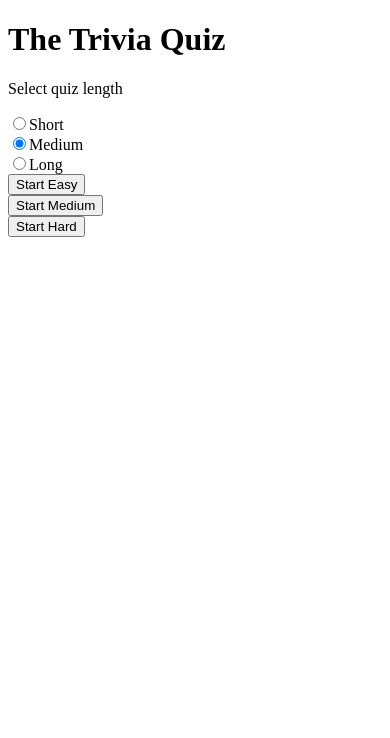
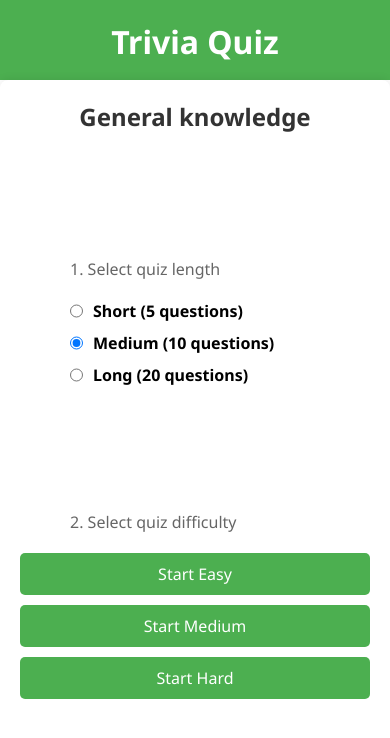
Before and after one commit to t0mc0llins/trivia-vue, a Vue app: page / in a window 390 px wide. Shown: the top 738 px of the page. Built offline with nearby package versions, Linux system fonts and the light colour scheme.

Commit message:
Styling for desktop and mobile

```diff
--- a/index.html
+++ b/index.html
@@ -1,10 +1,10 @@
-<!DOCTYPE html>
+<!doctype html>
 <html lang="en">
   <head>
-    <meta charset="UTF-8">
-    <link rel="icon" href="/favicon.ico">
-    <meta name="viewport" content="width=device-width, initial-scale=1.0">
-    <title>Vite App</title>
+    <meta charset="UTF-8" />
+    <link rel="icon" href="/favicon.ico" />
+    <meta name="viewport" content="width=device-width, initial-scale=1.0" />
+    <title>Trivia Quiz</title>
   </head>
   <body>
     <div id="app"></div>
--- a/src/App.vue
+++ b/src/App.vue
@@ -1,11 +1,81 @@
 <script setup lang="ts">
 import { RouterView } from 'vue-router'
+import router from '@/router'
+
+const handleResetQuiz = () => {
+  localStorage.removeItem('quizQuestions')
+  localStorage.removeItem('quizProgress')
+  localStorage.removeItem('quizScore')
+  router.push('/')
+}
 </script>
 
 <template>
-  <header></header>
-
+  <header>
+    <h1 style="cursor: pointer" @click="handleResetQuiz">Trivia Quiz</h1>
+  </header>
   <RouterView />
 </template>
 
-<style scoped></style>
+<style>
+@import url('https://fonts.googleapis.com/css2?family=Noto+Sans:wght@400;700&family=Inter:wght@400;700&display=swap');
+
+* {
+  margin: 0;
+  padding: 0;
+  box-sizing: border-box;
+  font-family: 'Noto Sans', sans-serif;
+}
+
+main {
+  max-width: 800px;
+  margin: 20px auto;
+  padding: 20px;
+  background-color: #fff;
+  border-radius: 8px;
+  box-shadow: 0 0 10px rgba(0, 0, 0, 0.1);
+  text-align: center;
+  min-height: 400px;
+  display: flex;
+  flex-direction: column;
+  @media screen and (max-width: 600px) {
+    min-height: auto;
+    margin: 0;
+    height: calc(100vh - 80px);
+  }
+}
+
+header {
+  background-color: #4caf50;
+  color: white;
+  padding: 20px;
+  text-align: center;
+  height: 80px;
+}
+
+button {
+  border: none;
+  padding: 10px 20px;
+  font-size: 1em;
+  cursor: pointer;
+  border-radius: 5px;
+  transition: background-color 0.3s ease;
+
+  &.primary {
+    color: white;
+    background-color: #4caf50;
+
+    &:hover {
+      background-color: #388e3c;
+    }
+  }
+
+  &.secondary {
+    border: 1px solid gray;
+    background-color: white;
+    &:hover {
+      background-color: #f1f1f1;
+    }
+  }
+}
+</style>
--- a/src/components/QuizCompleted.vue
+++ b/src/components/QuizCompleted.vue
@@ -10,6 +10,23 @@ const { quizScore, quizLength, handleResetQuiz } = defineProps<{
   <div>
     <h2>Quiz Completed</h2>
     <p>Score: {{ quizScore }} / {{ quizLength }}</p>
-    <button @click="handleResetQuiz">Play Again</button>
+    <button class="secondary" @click="handleResetQuiz">Play Again</button>
   </div>
 </template>
+
+<style scoped>
+div {
+  text-align: center;
+  margin-top: 20px;
+
+  > h2 {
+    color: #333;
+    margin-bottom: 10px;
+  }
+
+  > p {
+    font-size: 1.1em;
+    margin-bottom: 20px;
+  }
+}
+</style>
--- a/src/components/QuizQuestion.vue
+++ b/src/components/QuizQuestion.vue
@@ -14,11 +14,58 @@ const parseHtml = (str: string) => {
 </script>
 
 <template>
-  <div>
+  <div class="quiz-view">
     <h2>{{ parseHtml(category) }}</h2>
     <p>{{ parseHtml(question) }}</p>
-    <div v-for="answer in answers" :key="answer">
-      <button @click="handleAnswer(answer)">{{ parseHtml(answer) }}</button>
+    <div class="answers-container">
+      <div v-for="answer in answers" :key="answer">
+        <button class="primary" @click="handleAnswer(answer)">{{ parseHtml(answer) }}</button>
+      </div>
     </div>
   </div>
 </template>
+
+<style scoped>
+div.quiz-view {
+  display: flex;
+  flex-direction: column;
+  align-items: center;
+  gap: 20px;
+  width: 100%;
+  max-width: 600px;
+  margin-bottom: 20px;
+
+  > h2 {
+    color: #333;
+    margin-bottom: 10px;
+  }
+
+  > p {
+    font-size: 1.1em;
+  }
+
+  > div.answers-container {
+    display: flex;
+    justify-content: center;
+    flex-wrap: wrap;
+    gap: 20px;
+    width: 100%;
+    > div {
+      width: 45%;
+      > button {
+        width: 100%;
+        height: 100%;
+      }
+    }
+  }
+
+  @media screen and (max-width: 600px) {
+    > div.answers-container {
+      flex-direction: column;
+      > div {
+        width: 100%;
+      }
+    }
+  }
+}
+</style>
--- a/src/views/HomeView.vue
+++ b/src/views/HomeView.vue
@@ -33,10 +33,13 @@ const handleSelectDifficulty = async (difficulty: QuizDifficulty, quizLength: nu
 </script>
 
 <template>
-  <main>
-    <h1>The Trivia Quiz</h1>
-    <p>Select quiz length</p>
+  <main class="home-view">
+    <h2>General knowledge</h2>
 
+    <div class="body">
+      <div class="setting">
+        <p>1. Select quiz length</p>
+        <div class="quiz-length">
           <div v-for="option in quizLengthOptions" :key="option.value">
             <input
               type="radio"
@@ -45,13 +48,99 @@ const handleSelectDifficulty = async (difficulty: QuizDifficulty, quizLength: nu
               :value="option.value"
               :id="'quizLength-' + option.value"
             />
-      <label :for="'quizLength-' + option.value">{{ option.label }}</label>
+            <label :for="'quizLength-' + option.value">{{
+              option.label + ' (' + option.value + ' questions)'
+            }}</label>
+          </div>
+        </div>
       </div>
 
+      <div class="setting">
+        <p>2. Select quiz difficulty</p>
+        <div class="quiz-difficulty">
           <div v-for="option in quizDifficultyOptions" :key="option.value">
-      <button @click="handleSelectDifficulty(option.value, quizLength)">
+            <button class="primary" @click="handleSelectDifficulty(option.value, quizLength)">
               {{ 'Start ' + option.label }}
             </button>
           </div>
+        </div>
+      </div>
+    </div>
   </main>
 </template>
+
+<style scoped>
+main {
+  display: flex;
+  flex-direction: column;
+  > h2 {
+    color: #333;
+    margin-bottom: 20px;
+  }
+
+  > div.body {
+    flex: 1;
+    display: flex;
+    flex-direction: column;
+    justify-content: space-evenly;
+    > div.setting {
+      display: flex;
+      flex-direction: column;
+      justify-content: center;
+      > p {
+        font-size: 1em;
+        margin-bottom: 20px;
+        color: #666;
+      }
+
+      > div {
+        margin-bottom: 20px;
+        display: flex;
+        justify-content: center;
+        flex-wrap: wrap;
+        gap: 10px;
+
+        > div {
+          display: flex;
+          cursor: pointer;
+          > input[type='radio'] {
+            margin-right: 10px;
+            cursor: pointer;
+          }
+
+          > label {
+            margin-right: 20px;
+            font-weight: bold;
+            cursor: pointer;
+          }
+        }
+      }
+    }
+
+    @media screen and (max-width: 600px) {
+      > div.setting {
+        align-items: center;
+        > p {
+          width: 250px;
+          text-align: left;
+        }
+        > div {
+          width: 100%;
+          flex-direction: column;
+          &.quiz-length {
+            align-items: center;
+            > div {
+              width: 250px;
+            }
+          }
+          > div {
+            button {
+              width: 100%;
+            }
+          }
+        }
+      }
+    }
+  }
+}
+</style>
--- a/src/views/QuizView.vue
+++ b/src/views/QuizView.vue
@@ -46,17 +46,18 @@ const shuffledAnswers = computed(() => {
 </script>
 
 <template>
-  <main>
-    <h1>Quiz</h1>
-    <div v-if="quizProgress !== quizLength">
-      <p>Progress: {{ quizProgress + 1 }} / {{ quizLength }}</p>
+  <main class="quiz-view">
+    <div class="question" v-if="quizProgress !== quizLength">
       <QuizQuestion
         :question="currentQuestion.question"
         :category="currentQuestion.category"
         :answers="shuffledAnswers"
         :handleAnswer="handleAnswer"
       />
-      <button @click="handleResetQuiz">New quiz</button>
+      <div class="status">
+        <p>Progress: {{ quizProgress + 1 }} / {{ quizLength }}</p>
+        <button class="secondary" @click="handleResetQuiz">New quiz</button>
+      </div>
     </div>
     <QuizCompleted
       v-else
@@ -66,3 +67,22 @@ const shuffledAnswers = computed(() => {
     />
   </main>
 </template>
+
+<style scoped>
+div.question {
+  display: flex;
+  flex-direction: column;
+  align-items: center;
+  justify-content: space-between;
+  flex: 1;
+  > div.status {
+    gap: 10px;
+    display: flex;
+    flex-direction: column;
+    > p {
+      font-size: 1.1em;
+      margin: 0;
+    }
+  }
+}
+</style>
```
Lines whose indentation alone changed are shown as unchanged.
